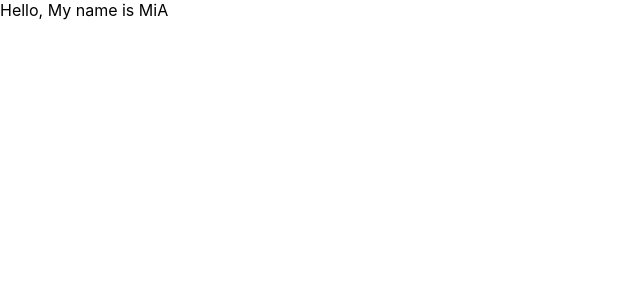
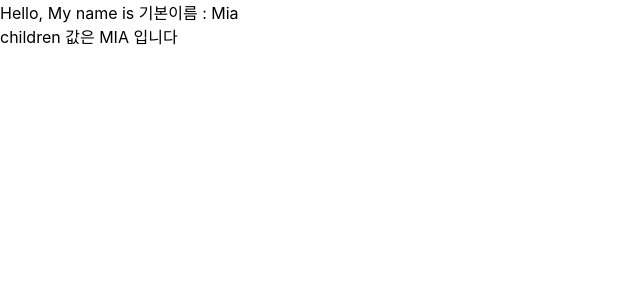
Before and after one commit to cocoball200/study-react, a React (Create React App) app: page / in a window 1280 px wide. Shown: the top 300 px of the page, without its empty margins (0-640 px from the left). Built offline with nearby package versions, Linux system fonts and the light colour scheme.

Commit message:
children

```diff
--- a/src/App.js
+++ b/src/App.js
@@ -3,7 +3,7 @@ import MyComponent from './MyComponent'
 import './App.css';
 
 const App = () => {
-  return <MyComponent name="MiA" />;// or </MyComponent>
+  return <MyComponent>MIA </MyComponent>
 }
 
 export default App;
--- a/src/MyComponent.js
+++ b/src/MyComponent.js
@@ -1,7 +1,9 @@
 import React from 'react';
 
 const MyComponent = props => {
-    return <div> Hello, My name is {props.name}</div>
+    return <div> Hello, My name is {props.name} <br />
+    children 값은 {props.children} 입니다
+    </div >
 };
 MyComponent.defaultProps = {
     name: '기본이름 : Mia '
```
Also changed, not shown: 1 other file (tests, documents, lock files or other folders).
